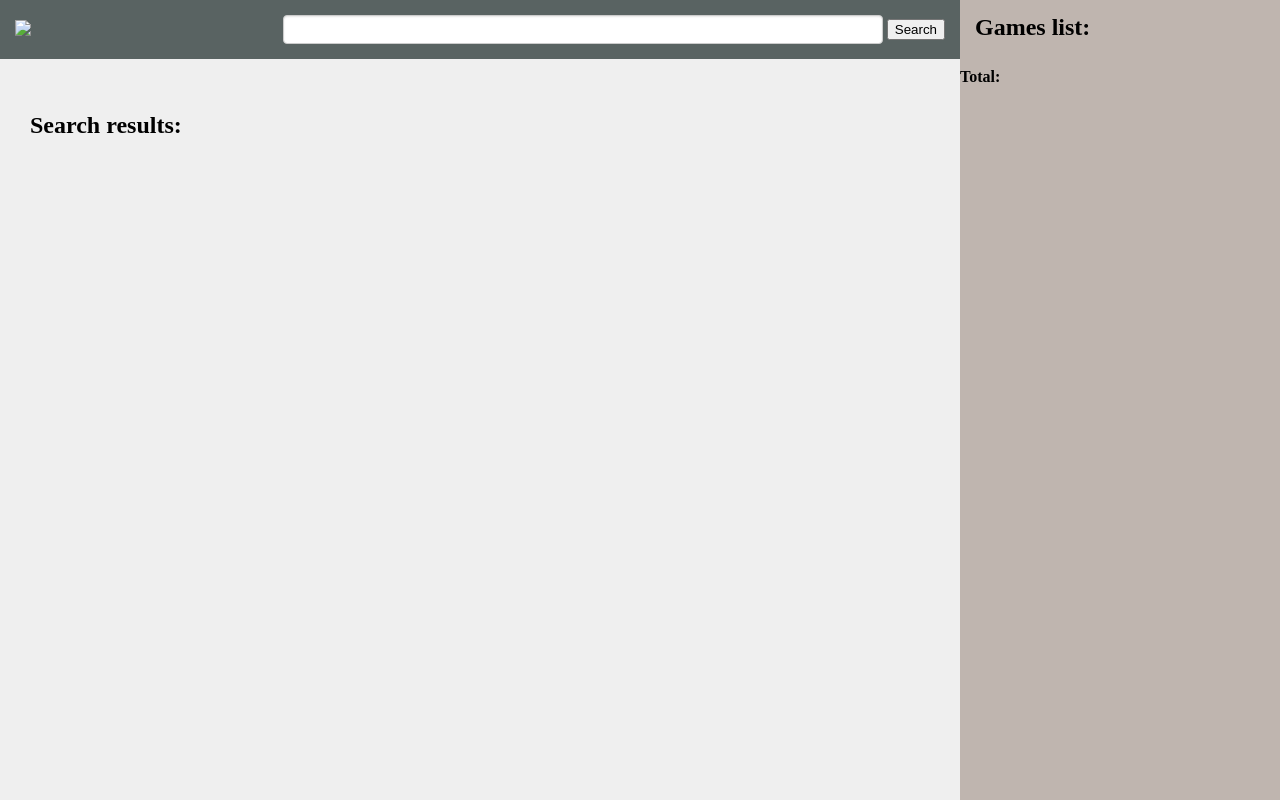
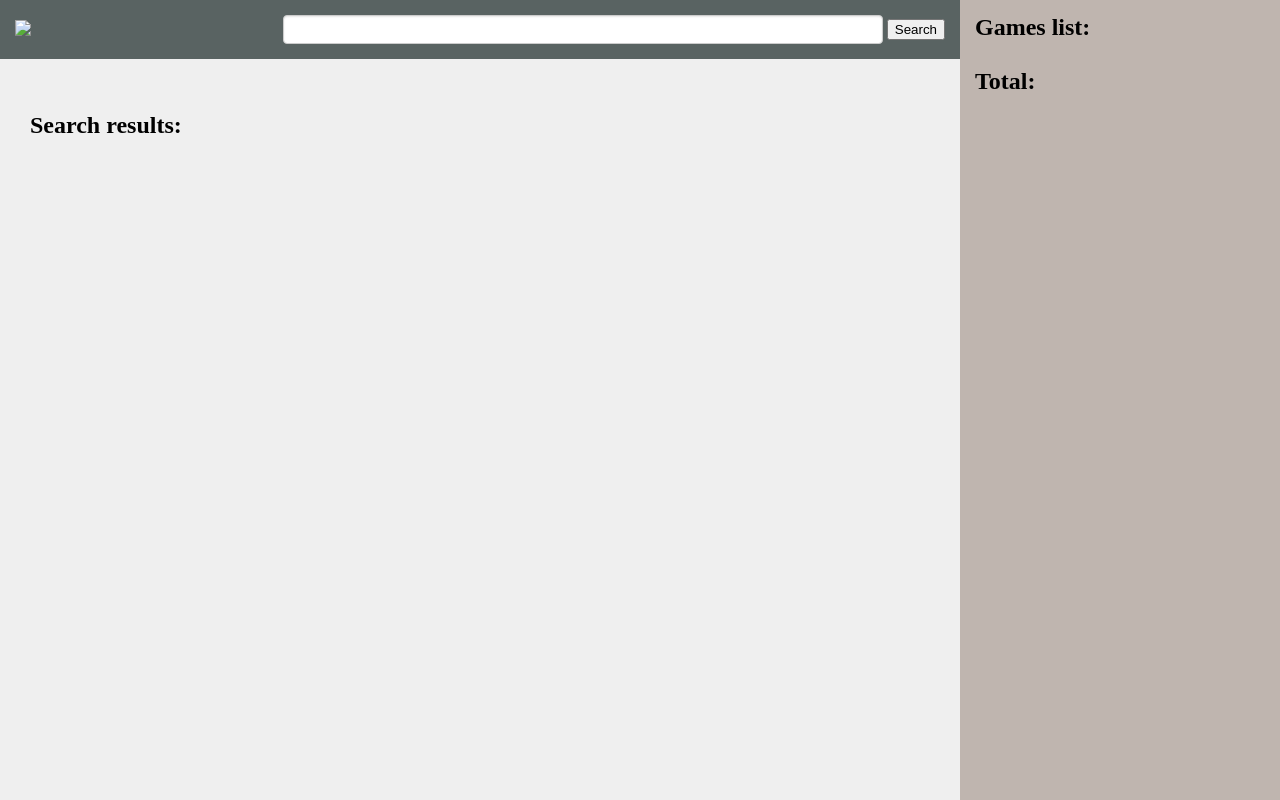
Before and after one commit to thedeviousdev/Card-Sleeves, a PHP site: page / in a window 1280 px wide. Run offline with PHP 8.4, Linux system fonts and the light colour scheme; some libraries are stand-ins or nearby versions.

Commit message:
Totals in aside

```diff
--- a/index.php
+++ b/index.php
@@ -3,6 +3,7 @@
 include_once("game_session.php");
 include_once("header.php");
 include_once("game_detail.php");
+include_once("game_total.php");
 
 if (session_status() == PHP_SESSION_NONE) {
     session_start();
@@ -13,6 +14,7 @@ if (session_status() == PHP_SESSION_NONE) {
 // echo '</pre>';
 
 // session_destroy();
+
 ?>
 
 		<h3>Search results:</h3>
@@ -32,8 +34,13 @@ if (session_status() == PHP_SESSION_NONE) {
 			}
 			?>
 		</div>
-		<div class="total_cards">
-			<h2>Total:</h2>
+		<div class="total">
+			<h3>Total:</h3>
+			<div class="total_cards">
+				<?php
+				get_total_sleeves();
+				?>
+			</div>
 		</div>
 	</aside>
 </div>
```
